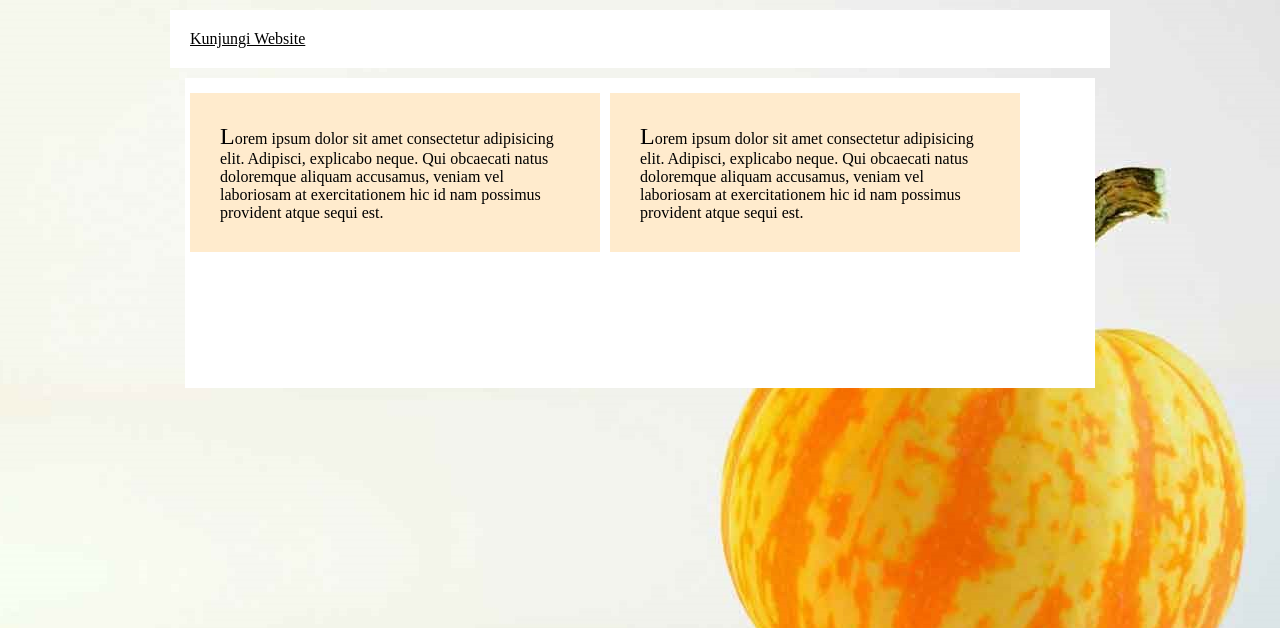
After one commit to intansavita/webdasar, a PHP site: page /display.html in a window 1280 px wide. The commit adds this page. Shown: the top 628 px of the page. Run offline with PHP 8.4, Linux system fonts and the light colour scheme.

Commit message:
membuat display dan css

```diff
--- /dev/null
+++ b/display.html
@@ -0,0 +1,24 @@
+<!DOCTYPE html>
+<html lang="en">
+<head>
+    <meta charset="UTF-8">
+    <meta http-equiv="X-UA-Compatible" content="IE=edge">
+    <meta name="viewport" content="width=device-width, initial-scale=1.0">
+    <title>Document</title>
+    <link href="./style.css" rel="stylesheet"/>
+</head>
+<body>
+<div id="box-head">
+    <a href="https://seal.or.id" title="Website SEAL">Kunjungi Website</a>
+</div>
+<div id="box-body">
+   <div class="box">
+        <p>Lorem ipsum dolor sit amet consectetur adipisicing elit. Adipisci, explicabo neque. Qui obcaecati natus doloremque aliquam accusamus, veniam vel laboriosam at exercitationem hic id nam possimus provident atque sequi est.</p>
+   </div>
+   <div class="box">
+        <p>Lorem ipsum dolor sit amet consectetur adipisicing elit. Adipisci, explicabo neque. Qui obcaecati natus doloremque aliquam accusamus, veniam vel laboriosam at exercitationem hic id nam possimus provident atque sequi est.</p>
+   </div>
+   <div class="clear"></div>
+</div>
+</body>
+</html>
--- a/style.css
+++ b/style.css
@@ -1,3 +1,15 @@
+* {
+    margin: auto;
+}
+
+
+body {
+    background: url("./image/Picture222.jpg") top center;
+}
+
+
+
+
 .brown-sugar {
     color: brown;
 
@@ -12,3 +24,43 @@
     background-color: aqua;
     padding: 20px;
 }
+#box-head {
+    margin-top: 10px;
+    width: 900px;
+    background-color: #ffffff;
+    padding: 20px;
+    display: block;
+}
+
+#box-body {
+    margin-top: 10px;
+    width: 900px;
+    background-color: #ffffff;
+    padding: 5px;
+    height: 300px;
+}
+
+.box {
+    margin-top: 10px;
+    width: 350px;
+    background-color: blanchedalmond;
+    margin-right: 10px;
+    float: left;
+    padding: 30px;
+}
+
+<clear {
+    float: clear;
+}
+
+p::first-letter {
+    font-size: x-large;
+}
+
+div a {
+    color: black;
+}
+
+div a:hover {
+        color: red;
+}
```
Also changed, not shown: image/Picture222.jpg (added).
